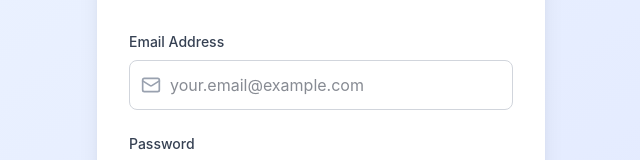
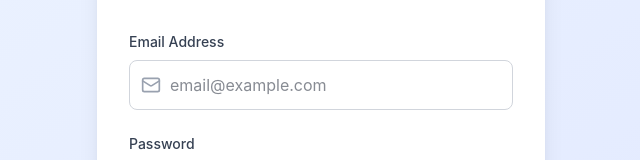
Before and after one commit to devdekodecamp/dekodeapp, a Next.js app: page / in a window 1280 px wide. Shown: the part 348-508 px from the top of the page, without its empty margins (319-959 px from the left). Built offline with nearby package versions, Linux system fonts and the light colour scheme; no server answers.

Commit message:
Update page.js

```diff
--- a/app/page.js
+++ b/app/page.js
@@ -156,7 +156,7 @@ export default function LoginPage() {
                 onChange={(e) => setEmail(e.target.value)}
                 required
                 className="w-full pl-10 pr-4 py-3 border border-gray-300 rounded-lg focus:ring-2 focus:ring-indigo-500 focus:border-transparent bg-white text-gray-900"
-                placeholder="your.email@example.com"
+                placeholder="email@example.com"
               />
             </div>
           </div>
```
